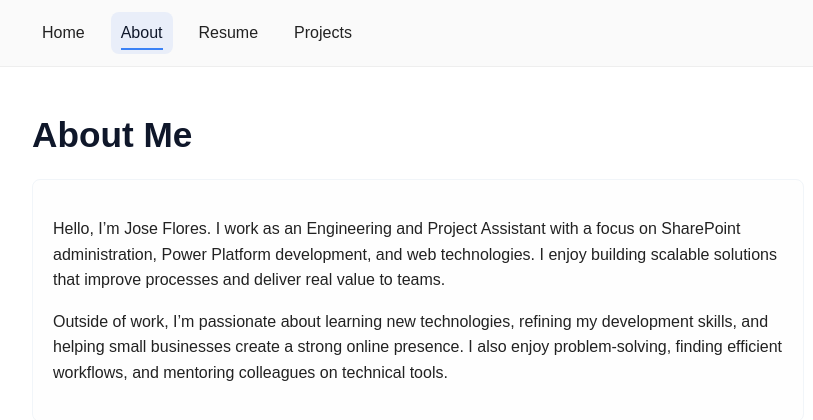
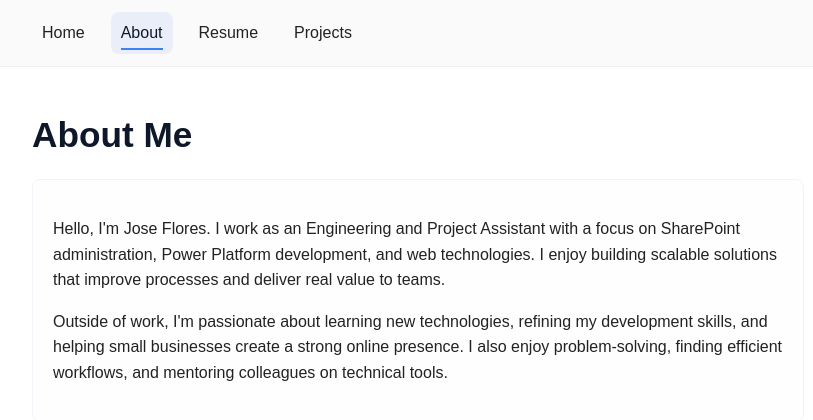
Before and after one commit to Josetf2396/Josetf2396.github.io, a Jekyll site: the page built from about.html, in a window 1280 px wide. Shown: the top 420 px of the page, without its empty margins (222-1035 px from the left). Built offline with Jekyll 4.4.1, drawn with Linux system fonts in a browser that asks for light colours.

```diff
--- a/about.html
+++ b/about.html
@@ -7,9 +7,11 @@
 <h1>About Me</h1>
 
 <section>
-  <p>Hello, I’m Jose Flores. I work as an Engineering and Project Assistant with a focus on SharePoint administration, Power Platform development, and web technologies. I enjoy building scalable solutions that improve processes and deliver real value to teams.</p>
 
-  <p>Outside of work, I’m passionate about learning new technologies, refining my development skills, and helping small businesses create a strong online presence. I also enjoy problem-solving, finding efficient workflows, and mentoring colleagues on technical tools.</p>
+  <p>Hello, I'm Jose Flores. I work as an Engineering and Project Assistant with a focus on SharePoint administration, Power Platform development, and web technologies. I enjoy building scalable solutions that improve processes and deliver real value to teams.</p>
+
+
+  <p>Outside of work, I'm passionate about learning new technologies, refining my development skills, and helping small businesses create a strong online presence. I also enjoy problem-solving, finding efficient workflows, and mentoring colleagues on technical tools.</p>
 </section>
 
 <section>
```
